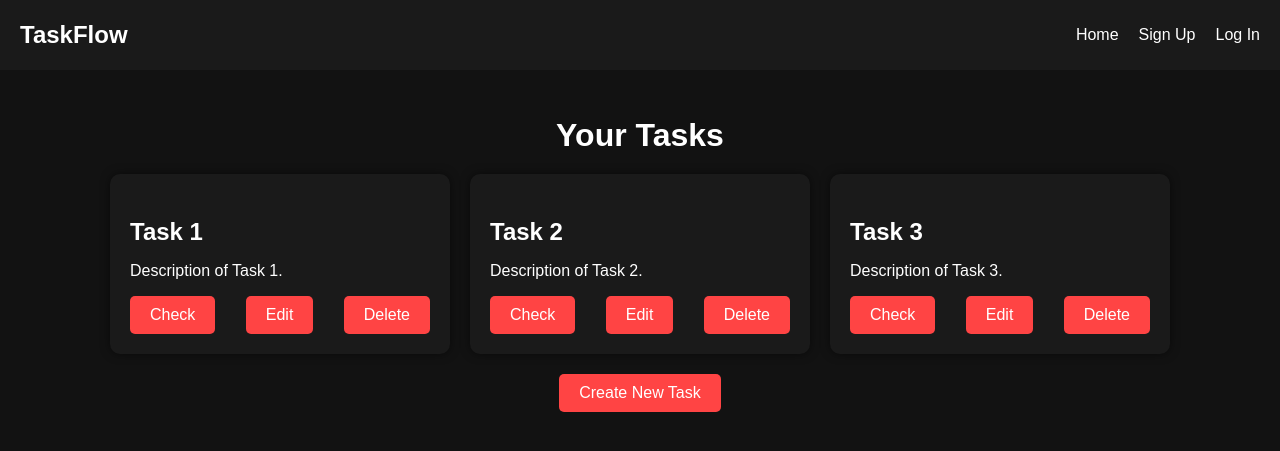
After one commit to amirhs110/Todo-app, a Django app: page /dashboard/ in a window 1280 px wide. The commit adds this page. Shown: the top 451 px of the page. Run offline with Django 4.2, Linux system fonts and the light colour scheme; data that the repository does not hold is empty.

Commit message:
add dashboard page and use ListView
+ add Dashboard template
+ use ListView to show Tasks

```diff
--- /dev/null
+++ b/core/statics/css/dashboard.css
@@ -0,0 +1,64 @@
+.tasks {
+    padding: 20px;
+    text-align: center;
+}
+
+.tasks h2 {
+    font-size: 2em;
+    margin-bottom: 20px;
+}
+
+.task-container {
+    display: flex;
+    flex-wrap: wrap;
+    justify-content: center;
+    gap: 20px;
+}
+
+.task-card {
+    background-color: #1a1a1a;
+    padding: 20px;
+    border-radius: 10px;
+    width: 300px;
+    text-align: left;
+    box-shadow: 0 0 10px rgba(0, 0, 0, 0.5);
+}
+
+.task-card h3 {
+    font-size: 1.5em;
+    margin-bottom: 10px;
+}
+
+.task-buttons {
+    display: flex;
+    justify-content: space-between;
+}
+
+.btn {
+    padding: 10px 20px;
+    border: none;
+    border-radius: 5px;
+    text-decoration: none;
+    color: #fff;
+    font-size: 1em;
+    cursor: pointer;
+}
+
+.btn-check,
+.btn-edit,
+.btn-delete {
+    background-color: #ff4444;
+}
+
+.btn-create-task {
+    display: inline-block;
+    margin-top: 20px;
+    background-color: #ff4444;
+}
+
+
+@media (max-width: 768px) {
+    .task-container {
+        flex-direction: column;
+    }
+}
--- a/core/task/urls.py
+++ b/core/task/urls.py
@@ -1,8 +1,9 @@
 from django.urls import path
-from .views import HomeView
+from .views import HomeView, TaskListView
 
 app_name = 'task'
 
 urlpatterns = [
     path('', HomeView.as_view(), name="home"),
+    path('dashboard/', TaskListView.as_view(), name="dashboard")
 ]
--- a/core/task/views.py
+++ b/core/task/views.py
@@ -1,7 +1,14 @@
 from django.shortcuts import render
-from django.views.generic import TemplateView
+from django.views.generic import TemplateView, ListView
+from .models import Task
 
 # Create your views here.
 
 class HomeView(TemplateView):
     template_name = "home.html"
+
+class TaskListView(ListView):
+    template_name = 'task/dashboard.html'
+    queryset= Task.objects.all()
+    paginate_by = 6
+    ordering = "-id"
--- a/core/templates/home.html
+++ b/core/templates/home.html
@@ -4,6 +4,8 @@
 {% block extra_css %}
 <link rel="stylesheet" href="{% static 'css/home.css' %}">
 {% endblock %}
+
+{% block title %}Home{% endblock %}
 
 {% block content %}
     <main>
--- /dev/null
+++ b/core/templates/task/dashboard.html
@@ -0,0 +1,46 @@
+{% extends "base.html" %}
+{% load static %}
+
+{% block extra_css %}
+<link rel="stylesheet" href="{% static 'css/dashboard.css' %}">
+{% endblock %}
+
+{% block title %}Dashboard{% endblock %}
+
+{% block content %}
+    <main>
+        <section class="tasks">
+            <h2>Your Tasks</h2>
+            <div class="task-container">
+                <div class="task-card">
+                    <h3>Task 1</h3>
+                    <p>Description of Task 1.</p>
+                    <div class="task-buttons">
+                        <a href="#" class="btn btn-check">Check</a>
+                        <a href="#" class="btn btn-edit">Edit</a>
+                        <a href="#" class="btn btn-delete">Delete</a>
+                    </div>
+                </div>
+                <div class="task-card">
+                    <h3>Task 2</h3>
+                    <p>Description of Task 2.</p>
+                    <div class="task-buttons">
+                        <a href="#" class="btn btn-check">Check</a>
+                        <a href="#" class="btn btn-edit">Edit</a>
+                        <a href="#" class="btn btn-delete">Delete</a>
+                    </div>
+                </div>
+                <div class="task-card">
+                    <h3>Task 3</h3>
+                    <p>Description of Task 3.</p>
+                    <div class="task-buttons">
+                        <a href="#" class="btn btn-check">Check</a>
+                        <a href="#" class="btn btn-edit">Edit</a>
+                        <a href="#" class="btn btn-delete">Delete</a>
+                    </div>
+                </div>
+            </div>
+            <a href="#" class="btn btn-create-task">Create New Task</a>
+        </section>
+    </main>
+{% endblock %}
```
